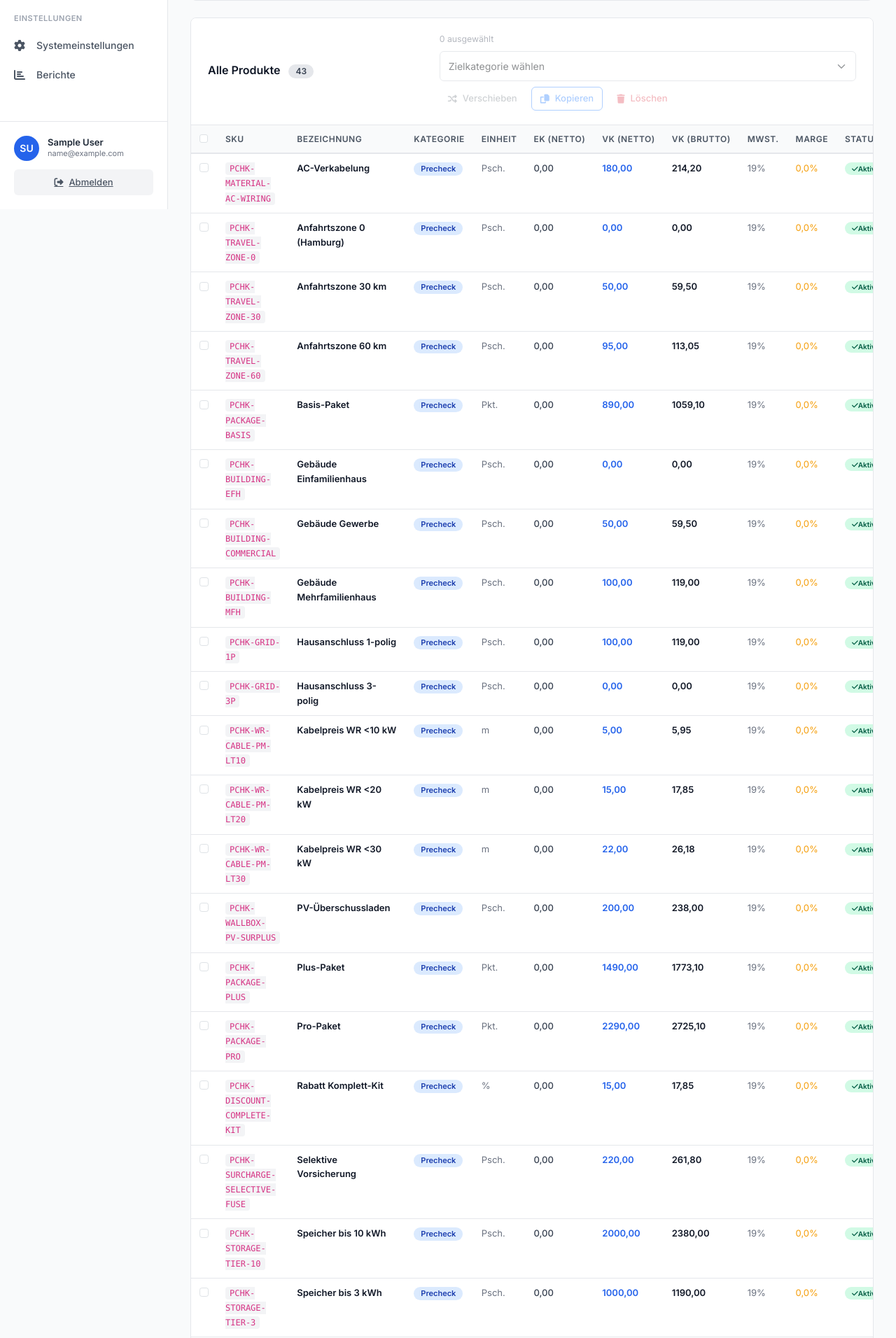
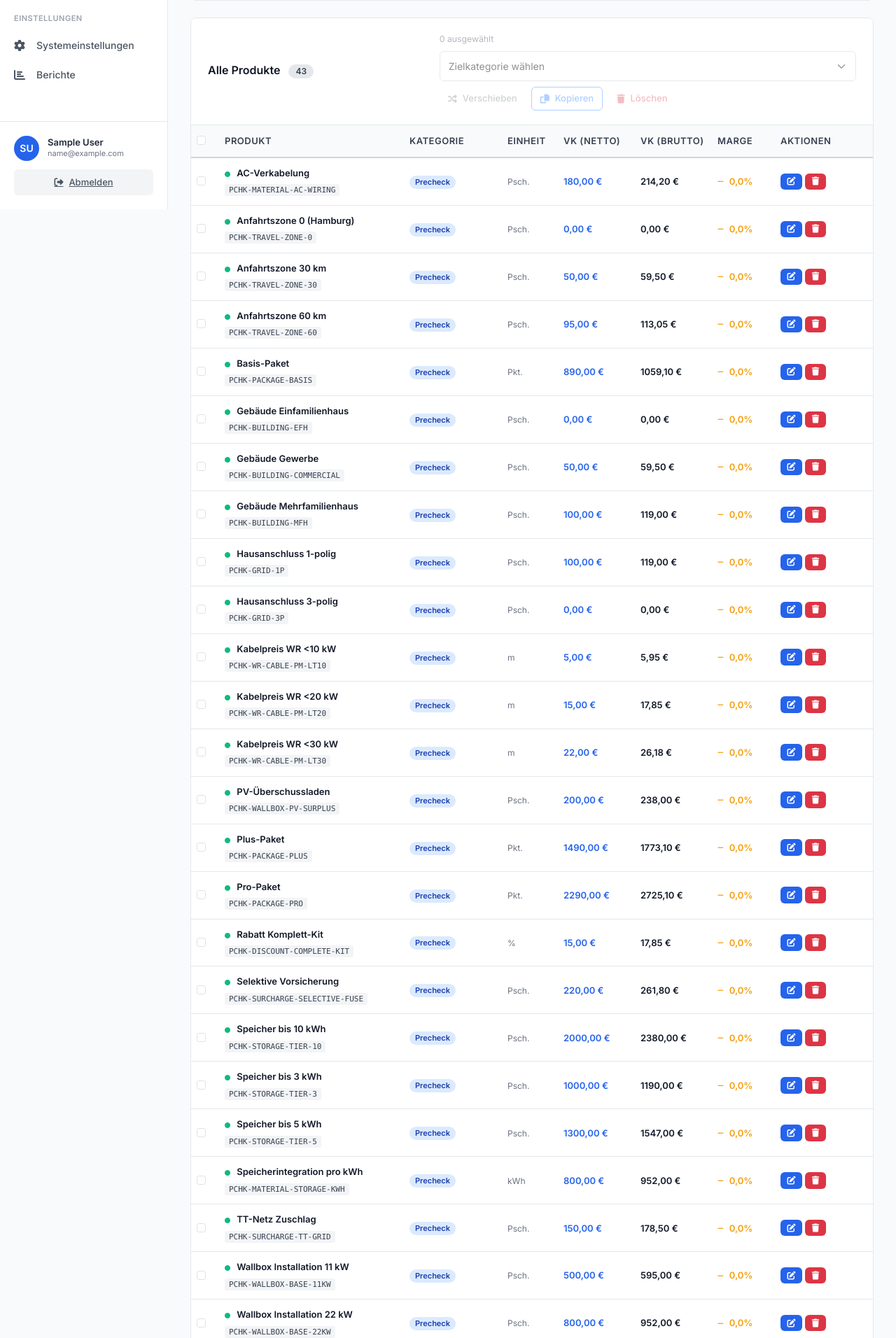
Before and after one commit to Elektriker-Edgar/PV-Projekt, a Django app: page /dashboard/catalog/products/ in a window 1280 px wide. Shown: the part 501-2413 px from the top of the page at 70% size. Run offline with Django 4.2, Linux system fonts and the light colour scheme; the visitor is signed in with stand-in values (Sample User, id 1); data comes from the database, SQL or seed files in the repository.

Commit message:
anpassungen im katalog

```diff
--- a/templates/dashboard/product_list.html
+++ b/templates/dashboard/product_list.html
@@ -180,29 +180,25 @@
 
         <div class="card-body p-0">
             <div class="table-container">
-                <table class="table mb-0" style="font-size: 13px;">
+                <table class="table mb-0" style="font-size: 13px; min-width: 900px;">
                     <thead>
                         <tr>
-                            <th style="width: 40px;">
+                            <th style="width: 40px; padding: 0.75rem 0.5rem;">
                                 <input type="checkbox" class="form-check-input" id="select-all-products">
                             </th>
-                            <th style="width: 100px;">SKU</th>
-                            <th>Bezeichnung</th>
-                            <th style="width: 140px;">Kategorie</th>
-                            <th style="width: 80px;">Einheit</th>
-                            <th style="width: 110px;">EK (netto)</th>
-                            <th style="width: 110px;">VK (netto)</th>
-                            <th style="width: 110px;">VK (brutto)</th>
-                            <th style="width: 80px;">MwSt.</th>
-                            <th style="width: 90px;">Marge</th>
-                            <th style="width: 80px;">Status</th>
-                            <th style="width: 160px;">Aktionen</th>
+                            <th style="min-width: 200px; padding: 0.75rem 0.5rem;">Produkt</th>
+                            <th style="width: 140px; padding: 0.75rem 0.5rem;">Kategorie</th>
+                            <th style="width: 80px; padding: 0.75rem 0.5rem;">Einheit</th>
+                            <th style="width: 110px; padding: 0.75rem 0.5rem;">VK (netto)</th>
+                            <th style="width: 110px; padding: 0.75rem 0.5rem;">VK (brutto)</th>
+                            <th style="width: 90px; padding: 0.75rem 0.5rem;">Marge</th>
+                            <th style="width: 140px; padding: 0.75rem 0.5rem;">Aktionen</th>
                         </tr>
                     </thead>
                     <tbody>
                         {% for product in products %}
                         <tr {% if not product.is_active %}style="opacity: 0.6;"{% endif %}>
-                            <td>
+                            <td style="padding: 0.75rem 0.5rem;">
                                 <input
                                     type="checkbox"
                                     class="form-check-input product-select"
@@ -211,78 +207,76 @@
                                     form="product-bulk-form"
                                 >
                             </td>
-                            <td>
-                                <code style="font-size: 12px; background: var(--neutral-100); padding: 2px 6px; border-radius: 4px;">
-                                    {{ product.sku }}
-                                </code>
-                            </td>
-                            <td>
-                                <div style="font-weight: 600; color: var(--neutral-900);">
-                                    {{ product.name|truncatechars:40 }}
+                            <td style="padding: 0.75rem 0.5rem;">
+                                <div style="font-weight: 600; color: var(--neutral-900); font-size: 13px; line-height: 1.4;">
+                                    {% if product.is_active %}
+                                        <i class="fas fa-circle" style="color: var(--success); font-size: 8px; margin-right: 6px;" title="Aktiv"></i>
+                                    {% else %}
+                                        <i class="far fa-circle" style="color: var(--neutral-400); font-size: 8px; margin-right: 6px;" title="Inaktiv"></i>
+                                    {% endif %}
+                                    {{ product.name|truncatechars:50 }}
                                     {% if product.is_featured %}
-                                        <i class="fas fa-star" style="color: var(--warning); font-size: 11px;" title="Hervorgehoben"></i>
+                                        <i class="fas fa-star" style="color: var(--warning); font-size: 11px; margin-left: 4px;" title="Hervorgehoben"></i>
                                     {% endif %}
                                 </div>
-                                {% if product.manufacturer %}
-                                <div class="text-muted" style="font-size: 11px;">
-                                    {{ product.manufacturer|truncatechars:30 }}
+                                <div style="margin-top: 4px;">
+                                    <code style="font-size: 11px; background: var(--neutral-100); padding: 2px 6px; border-radius: 3px; color: var(--neutral-700);">
+                                        {{ product.sku }}
+                                    </code>
+                                    {% if product.manufacturer %}
+                                    <span class="text-muted" style="font-size: 11px; margin-left: 8px;">
+                                        {{ product.manufacturer|truncatechars:25 }}
+                                    </span>
+                                    {% endif %}
                                 </div>
-                                {% endif %}
                             </td>
-                            <td>
-                                <span class="badge badge-info" style="font-size: 11px;">
+                            <td style="padding: 0.75rem 0.5rem;">
+                                <span class="badge badge-info" style="font-size: 11px; padding: 4px 8px;">
                                     {{ product.category.name|truncatechars:20 }}
                                 </span>
                             </td>
-                            <td>
-                                <span class="text-muted">
+                            <td style="padding: 0.75rem 0.5rem;">
+                                <span class="text-muted" style="font-size: 12px;">
                                     {{ product.get_unit_display_short }}
                                 </span>
                             </td>
-                            <td>
-                                <span style="font-weight: 500;">{{ product.purchase_price_net|floatformat:2 }}</span>
-                            </td>
-                            <td>
-                                <span style="font-weight: 600; color: var(--primary-blue);">
-                                    {{ product.sales_price_net|floatformat:2 }}
+                            <td style="padding: 0.75rem 0.5rem;">
+                                <span style="font-weight: 600; color: var(--primary-blue); font-size: 13px;">
+                                    {{ product.sales_price_net|floatformat:2 }} €
                                 </span>
                             </td>
-                            <td>
-                                <span style="font-weight: 600; color: var(--neutral-900);">
-                                    {{ product.sales_price_gross|floatformat:2 }}
+                            <td style="padding: 0.75rem 0.5rem;">
+                                <span style="font-weight: 600; color: var(--neutral-900); font-size: 13px;">
+                                    {{ product.sales_price_gross|floatformat:2 }} €
                                 </span>
                             </td>
-                            <td>
-                                <span class="text-muted">
-                                    {{ product.vat_rate_percent|floatformat:0 }}%
-                                </span>
-                            </td>
-                            <td>
+                            <td style="padding: 0.75rem 0.5rem;">
                                 {% with margin=product.margin_percentage %}
-                                <span {% if margin < 0 %}style="color: var(--danger);"{% elif margin < 20 %}style="color: var(--warning);"{% else %}style="color: var(--success);"{% endif %}>
-                                    {{ margin|floatformat:1 }}%
-                                </span>
+                                <div class="d-flex align-items-center gap-2">
+                                    {% if margin < 0 %}
+                                        <i class="fas fa-arrow-down" style="color: var(--danger); font-size: 10px;"></i>
+                                    {% elif margin < 20 %}
+                                        <i class="fas fa-minus" style="color: var(--warning); font-size: 10px;"></i>
+                                    {% else %}
+                                        <i class="fas fa-arrow-up" style="color: var(--success); font-size: 10px;"></i>
+                                    {% endif %}
+                                    <span style="font-size: 13px; font-weight: 600; {% if margin < 0 %}color: var(--danger);{% elif margin < 20 %}color: var(--warning);{% else %}color: var(--success);{% endif %}">
+                                        {{ margin|floatformat:1 }}%
+                                    </span>
+                                </div>
                                 {% endwith %}
                             </td>
-                            <td>
-                                {% if product.is_active %}
-                                    <span class="badge badge-success" style="font-size: 10px;">
-                                        <i class="fas fa-check"></i> Aktiv
-                                    </span>
-                                {% else %}
-                                    <span class="badge badge-secondary" style="font-size: 10px;">
-                                        <i class="fas fa-times"></i> Inaktiv
-                                    </span>
-                                {% endif %}
-                            </td>
-                            <td>
-                                <div class="d-flex gap-2">
+                            <td style="padding: 0.75rem 0.5rem;">
+                                <div class="d-flex gap-1">
                                     <a href="{% url 'dashboard:product_update' product.id %}"
                                        class="btn btn-sm btn-primary"
+                                       style="padding: 0.35rem 0.6rem; font-size: 12px;"
                                        title="Bearbeiten">
                                         <i class="fas fa-edit"></i>
                                     </a>
-                                    <button type="button" class="btn btn-sm btn-danger" title="Löschen"
+                                    <button type="button" class="btn btn-sm btn-danger"
+                                            style="padding: 0.35rem 0.6rem; font-size: 12px;"
+                                            title="Löschen"
                                             data-bs-toggle="modal"
                                             data-bs-target="#deleteProductModal{{ product.id }}">
                                         <i class="fas fa-trash"></i>
@@ -333,7 +327,7 @@
                         </tr>
                         {% empty %}
                         <tr>
-                            <td colspan="12" class="text-center py-5">
+                            <td colspan="8" class="text-center py-5">
                                 <i class="fas fa-box-open" style="font-size: 48px; color: var(--neutral-300); margin-bottom: 16px;"></i>
                                 <p class="text-muted mb-0">Keine Produkte gefunden</p>
                                 <small class="text-muted">Erstellen Sie ein neues Produkt oder passen Sie Ihre Filter an</small>
@@ -463,13 +457,30 @@
         color: white;
     }
 
-    /* Komprimierte Tabelle */
+    /* Optimierte Tabelle */
     .table tbody td {
-        padding: 10px 12px;
+        padding: 0.75rem 0.5rem;
+        font-size: 13px;
+        vertical-align: middle;
+        border-bottom: 1px solid var(--neutral-200);
     }
 
     .table thead th {
-        padding: 10px 12px;
+        padding: 0.75rem 0.5rem;
+        font-size: 13px;
+        font-weight: 600;
+        color: var(--neutral-700);
+        background: var(--neutral-50);
+        border-bottom: 2px solid var(--neutral-300);
+    }
+
+    .table tbody tr:hover {
+        background: var(--neutral-50);
+        transition: background 0.15s ease;
+    }
+
+    .table-container {
+        overflow-x: auto;
     }
 
     .bulk-action-bar.disabled {
```
Also changed, not shown: templates/dashboard/category_list.html (+44 -25 lines).
